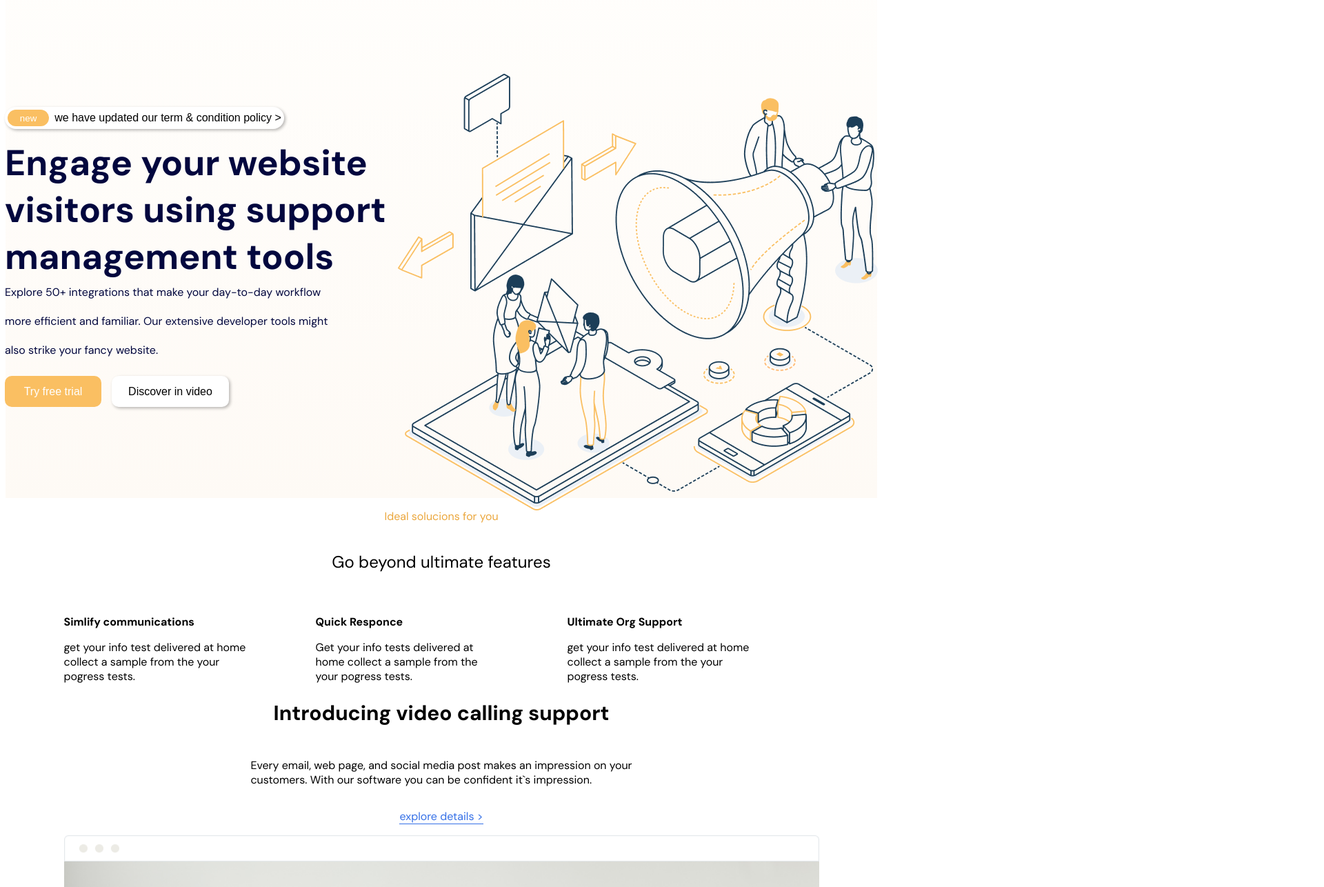
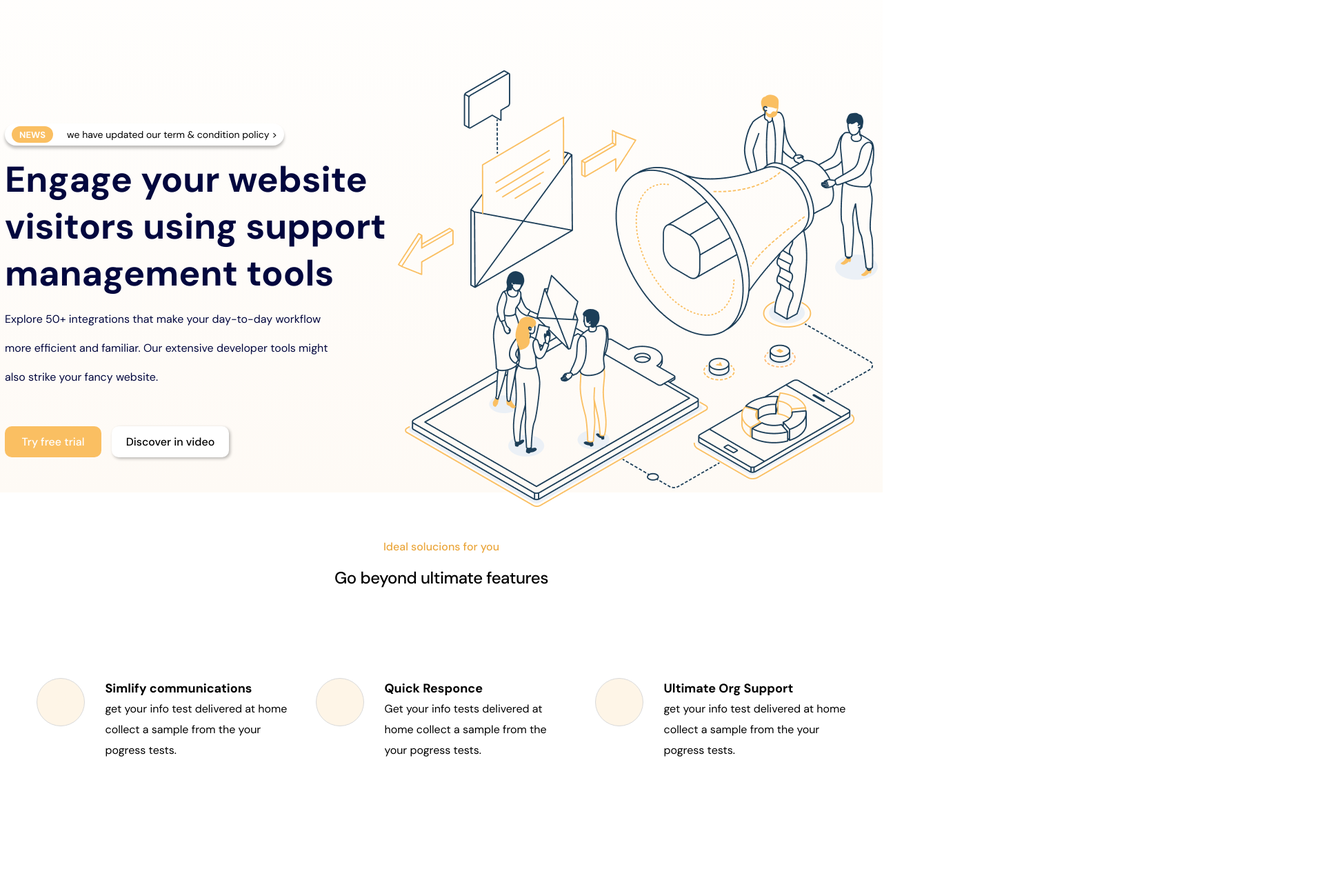
Before and after one commit to Kenneth-Luera/kennethpag.github.io, a plain HTML site: page index.html in a window 1280 px wide. Shown: the part 86-1372 px from the top of the page at 69% size, 1920 px wide, since content can reach past the window. Drawn offline with Linux system fonts and the light colour scheme.

Commit message:
mejoras 11/09

```diff
--- a/index.html
+++ b/index.html
@@ -22,10 +22,11 @@
         <div><button class="now">Purchase Now</button></div>
       </div>
       <div class="p1_2">
+        <div class="seccion1">
           <div class="texto">
             <div class="contenedora">
               <div>
-              <button class="new">new</button>
+                <button class="new">NEWS</button>
               </div>
               <div>
                 <p class="cajaNew">
@@ -54,33 +55,46 @@
             </div>
           </div>
           <div class="img">
-          <img src="./images/Group 118.png" alt="" />
+            <img class="imgP1" src="./images/Group 118.png" alt="" />
+          </div>
         </div>
       </div>
     </div>
     <div class="p2">
       <div class="text1">
-        <p class="Ideal">Ideal solucions for you</p>
+        <div class="Ideal">Ideal solucions for you</div>
         <p class="beyond">Go beyond ultimate features</p>
       </div>
       <div class="icoText">
         <div class="cajaText">
-          <img src="" alt="" />
+          <div class="circuloIco">
+            <img src="./images/Group.png" alt="" />
+          </div>
+          <div>
             <p class="tituloP2">Simlify communications</p>
             <p class="informacion">
               get your info test delivered at home collect a sample from the your
               pogress tests.
             </p>
           </div>
+        </div>
         <div class="cajaText">
+          <div class="circuloIco">
             <img src="" alt="" />
+          </div>
+          <div>
             <p class="tituloP2">Quick Responce</p>
             <p class="informacion">
               Get your info tests delivered at home collect a sample from the your pogress tests.
             </p>
           </div>
+        </div >
         <div class="cajaText">
+          <div class="circuloIco">
             <img src="" alt="" />
+          </div>
+          <div >
+            <div>
               <p class="tituloP2">Ultimate Org Support</p>
               <p class="informacion">
                 get your info test delivered at home collect a sample from the your
@@ -88,19 +102,21 @@
               </p>
             </div>
           </div>
+        </div>
+      </div>
       <div class="texto2">
+        <div class="imgP2">
+          <div class="seccionImg">
             <div class="informacion2">
               <p class="tituloT2">Introducing video calling support</p>
-          <p>
+              <p class="textImg">
                 Every email, web page, and social media post makes an impression on
                 your <br />
                 customers. With our software you can be confident it`s impression.
               </p>
               <p class="enlace">explore details ></p>
             </div>
-        <div class="imgP2">
-          <img src="./images/header.png" alt="" />
-          <img src="./images/shutterstock_1231591543 1.png" alt="" />
+            <img src="./images/browser.png" alt="" class="imgBarra"/>
             <div class="globo1">
               <p>
                 Hi, I`m Andry. Let me<br />
@@ -117,20 +133,20 @@
           </div>
           </div>
       </div>
+    </div>
+    <div class="p3">
       <div class="encabezadoP3">
         <p class="titleP3">Deal for your business</p>
         <p class="titleP3_1">Meet our pricing plan that suit you</p>
       </div>
-    <div class="p3">
-
       <div class="cuadroTexto">
+        <div class="seccionOfer">
           <p class="beneficios">Full Access Library</p>
           <p class="beneficios1">Multiple user</p>
           <p class="beneficios">Refund Policy</p>
           <p class="beneficios1">Google Analytics</p>
           <p class="beneficios">24/7 support</p>
         </div>
-
         <div class="cuadroPacket">
         <div class="packet">
           <div class="textPacket">
@@ -206,14 +222,15 @@
         </div>
         </div>
       </div>
+    </div>
       <div class="p3_2">
         <p class="tituloT2">Agencies who also worked us</p>
-        <p>
+        <p class="parrafoT2">
           Every email, web page, and social post makes an impression on your<br />
           customers. With our software you can be confident it`s impression.
         </p>
         <p class="enlace">Explore Details ></p>
-        <img src="./images/image 107.png" alt="">
+        <img  src="./images/image 107.png" alt="">
       </div>
       <div class="p4">
         <div class="titulop4">
--- a/style.css
+++ b/style.css
@@ -1,13 +1,18 @@
+*{
+    box-sizing: border-box;
+    margin: 0;
+    font-family: "DM Sans", sans-serif;
+}
+button{
+    font-family: "DM Sans", sans-serif;
+}
 body{
-    display: flex;
-    flex-direction: column ;
-    align-items: center;
-    font-family: "DM Sans", sans-serif;
+    margin: 0;
 }
 .p1{
     display: flex;
     box-sizing: border-box;
-    background: linear-gradient(#FFFEFC,#FEFAF5);
+    background: linear-gradient(180deg, rgba(255, 254, 252, 0.5) 0%, #FEFAF5 100%);
     width: 100%;
     height: 100vh;
     flex-direction: column;
@@ -18,14 +23,11 @@ body{
     display: flex;
     justify-content: space-around;
     align-items: center;
-    margin: 23px 334px 0px 335px;
-    width: 1251px;
-    height: 41px;
+    margin-top: 23px;
 }
 .logo{
-    width: 195px;
-    height: 37px;
     box-sizing: border-box;
+    margin-right: 10%;
 }
 .menu{
     box-sizing: border-box;
@@ -39,7 +41,7 @@ body{
 .botonesEncabezado{
     background-color: transparent;
     border: 0px;
-    font-family: sans-serif ;
+
     font-size: 15px;
     color: #02073E;
 }
@@ -47,10 +49,16 @@ body{
     border:none;
     width: 146px;
     height: 45px;
+    margin-left: 229px;
     border-radius: 5px;
     color:white;
     background-color: #FABF62;
     font-size: 16px;
+    font-weight: 700;
+    line-height: 24px;
+    letter-spacing: -0.1599999964237213px;
+
+
 }
 .p1_2{
     display: flex;
@@ -65,12 +73,21 @@ body{
     height: 32px;
     border: none;
     border-radius: 20px;
-    box-shadow: 2px 2px 4px 0 rgba(20, 20, 20, 0.3);
+    box-shadow: 0px 4px 4px 0px rgba(0, 0, 0, 0.25);
     font-family: sans-serif;
+}
+.cajaNew{
+
+    font-size: 14px;
+    font-weight: 400;
+    line-height: 18.23px;
+    text-align: left;
 }
 .new{
     height: 24px;
     width: 60px;
+    font-size: 13px;
+    font-weight: 700;
     border: none;
     border-radius: 20px;
     background-color: #FABF62;
@@ -91,75 +108,108 @@ body{
     color: #02073E;
     width: 486px;
     height: 116px;
-    margin-top: 0px;
+    margin: 0;
+    margin-top: 15px;
 }
 .botones1{
     display: flex;
     justify-content:flex-start;
+    margin-top: 50px;
 }
 .amarillo{
     width: 140px;
     height: 45px;
     border: none;
     font-size: 16px;
+    font-weight: 500;
     background-color: #FABF62;
     color: white;
     border-radius: 10px;
     margin-right: 15px;
 }
-
 .blanco{
     width: 170px;
     height: 45px;
     border: none;
     font-size: 16px;
+    font-weight: 500;
     background-color: white;
     color: black;
     border-radius: 10px;
     box-shadow: 2px 2px 4px 0 rgba(20, 20, 20, 0.3);
 }
-.texto{
-    padding-top: 169px;
+.imgP1{
+    width: 100%;
 }
-.img{
-    padding-top: 121px;
+.seccion1{
+    display: flex;
+    margin-top: 120px;
+    justify-content: center;
+    align-items: center;
 }
-
+/* Parte 2 */
 
 .imgP2{
     display: flex;
     flex-direction: column;
+    justify-content: center;
+    align-items: center;
 }
-
-
 .text1{
     display: flex;
     flex-direction: column;
     align-items: center;
+    margin-top: 59px;
 }
 .Ideal{
+    color: rgba(235, 167, 61, 1);
     font-size: 16px;
-    color: rgba(235, 167, 61, 1);
+    font-weight: 500;
+    line-height: 40px;
+    text-align: center;
 }
 .beyond{
     font-size: 24px;
+    font-weight: 500;
+    line-height: 50px;
+    letter-spacing: -0.5px;
+    text-align: center;
+
 }
 .icoText{
     display: flex;
     justify-content: center;
     align-items: center;
+    margin-top: 100px;
     font-size: 16px;
+
 }
 .tituloP2{
-    font-weight: bold;
+    font-size: 18px;
+    font-weight: 700;
+    line-height: 30px;
+    text-align: left;
+
 }
 .cajaText{
+    display: flex;
     width: 365px;
     height: 130px;
+    margin: 20px;
 }
 .informacion{
+    font-family: DM Sans;
+    font-size: 16px;
+    font-weight: 400;
+    line-height: 30px;
+    text-align: left;
     width: 265px;
     height: 90px;
+    top: 1282px;
+    left: 473px;
+    gap: 0px;
+    opacity: 0px;
+
 }
 .informacion2{
     display: flex;
@@ -167,14 +217,62 @@ body{
     align-items: center;
     font-size: 16px;
 }
+.textImg{
+    font-family: DM Sans;
+    font-size: 16px;
+    font-weight: 400;
+    line-height: 35px;
+    text-align: center;
+    width: 623px;
+    height: 84px;
+    top: 1607px;
+    left: 649px;
+    gap: 0px;
+    opacity: 0px;
+}
 .tituloT2{
-    font-weight: bold;
-    font-size: 30px;
+    font-size: 24px;
+    font-weight: 500;
+    line-height: 50px;
+    letter-spacing: -0.5px;
+    text-align: center;
+}
+.parrafoT2{
+    font-size: 16px;
+    font-weight: 400;
+    line-height: 34px;
+    text-align: center;
+    margin-top: 10px;
+    width: 623px;
+    height: 84px;
 }
 .enlace{
-    border-bottom: black 1px solid;
     color: #3570e7;
-    border-color: #3570e7;
+
+    width: 129.85px;
+    height: 42px;
+    top: 1701px;
+    left: 895px;
+    padding: 0px;
+    gap: 0px;
+    opacity: 0px;
+}
+.seccionImg{
+    position: relative;
+    display: flex;
+    flex-direction: column;
+    align-items: center;
+    margin-top: 175px;
+    width: 1218px;
+    height: 869.11px;
+
+}
+.barra{
+    width: 1000px;
+    height: 35px;
+}
+.imgBarra{
+
 }
 .globo1{
     display: flex;
@@ -186,7 +284,9 @@ body{
     color: #FFFEFC;
     border-radius: 20px 20px 0px 20px;
     font-size: 22px;
-    position:relative;
+    position: absolute;
+    left: -10px;
+    top: 311px;
     bottom: 550px;
     right: 150px;
 
@@ -202,13 +302,11 @@ body{
     box-shadow: 2px 2px 4px 0 rgba(20, 20, 20, 0.3);
     border-radius: 20px 20px 20px 0px;
     font-size: 22px;
-    position: relative;
-    bottom: 400px;
-    left: 950px;
-
+    position: absolute;
+    bottom: 158px;
+    left: 909px;
 
 }
-
 .checks{
     display: flex;
     justify-content: center;
@@ -217,6 +315,22 @@ body{
     width: 20px;
     height: 260px;
 }
+.circuloIco{
+    display: flex;
+    width: 70px;
+    height: 70px;
+    border: black 1px solid;
+    border-radius: 50%;
+    justify-content: center;
+    align-items: center;
+    margin-right: 30px;
+    opacity: 15%;
+    background: rgba(250, 191, 98, 5);
+}
+.circuloIco img{
+    background-color: #FABF62;
+}
+
 .titleP3{
     font-size: 16px;
     color:#FABF62;
@@ -247,9 +361,11 @@ body{
 .cuadroTexto{
     display: flex;
     justify-content: center;
-    flex-direction: column;
-    margin-top: 107px;
+    margin-top: 50px;
     align-items: flex-start;
+}
+.seccionOfer{
+    margin-top: 204px;
 }
 .beneficios{
     display: flex;
@@ -259,7 +375,7 @@ body{
     height: 40px;
     border-bottom: rgb(242, 237, 237) 1px solid;
     font-size: 16px;
-    margin: 9px;
+    margin: 24px;
 }
 .beneficios1{
     display: flex;
@@ -300,7 +416,6 @@ body{
     padding-top: 32px;
     border-bottom: rgb(242, 237, 237) 1px solid;
 }
-
 .plan{
     display: flex;
     flex-direction: column;
@@ -333,7 +448,8 @@ body{
 .p3{
     display: flex;
     justify-content: center;
-
+    flex-direction: column;
+    margin-top: 139.89px;
 }
 .cuadroPacket{
     display: flex;
@@ -382,12 +498,14 @@ body{
     display: flex;
     flex-direction: column;
     align-items: center;
+    margin-top: 160px;
 }
 .p4{
     display: flex;
     flex-direction: column;
     align-items: center;
     justify-content: center;
+    margin-top: 134px;
     width: 100%;
     height: 970px;
     color: white;
```
Also changed, not shown: images/Group.png (added), images/browser.png (added), images/shutterstock_1231591543 1.png (deleted), 1 other file. Lines whose indentation alone changed are shown as unchanged.
